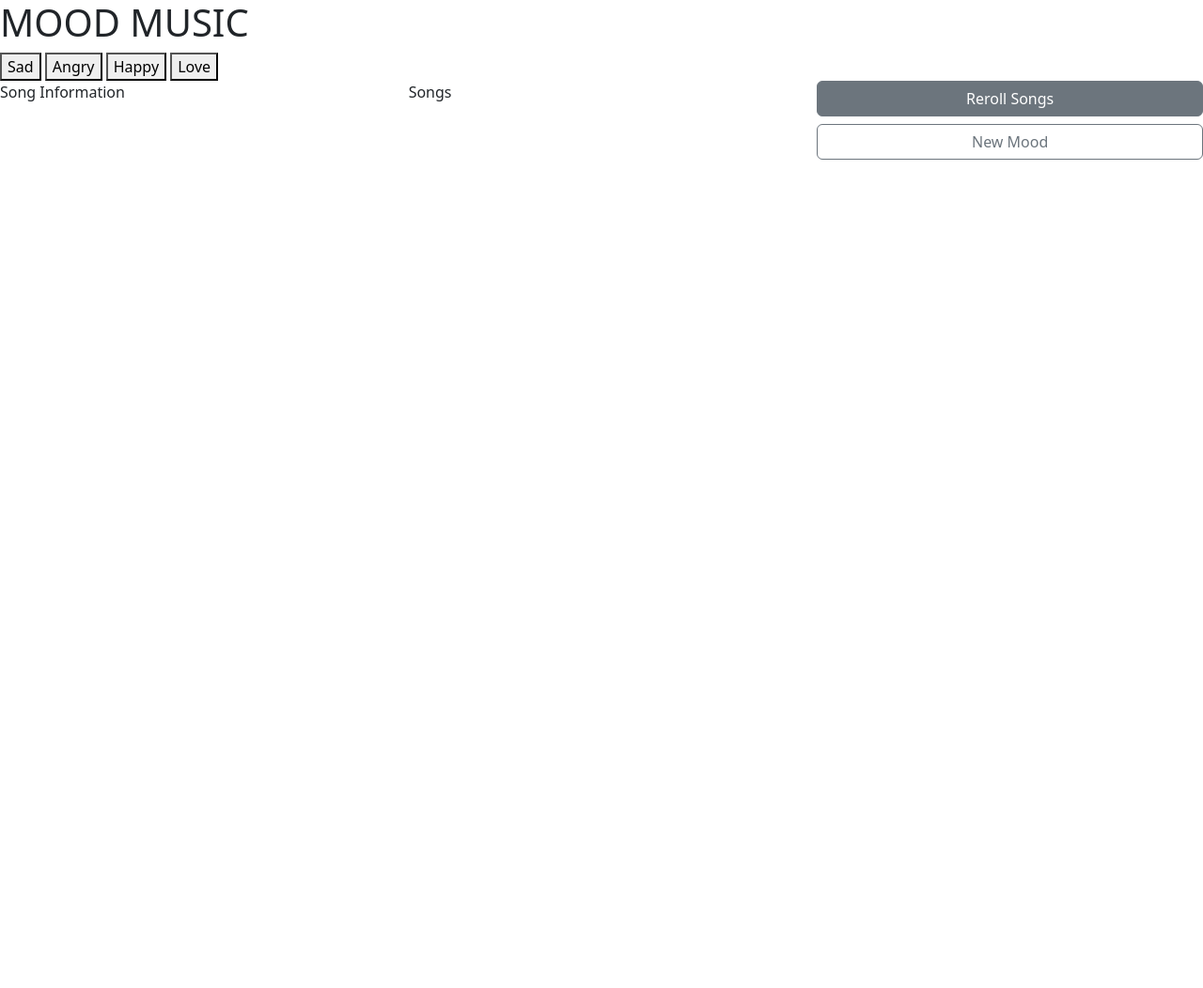
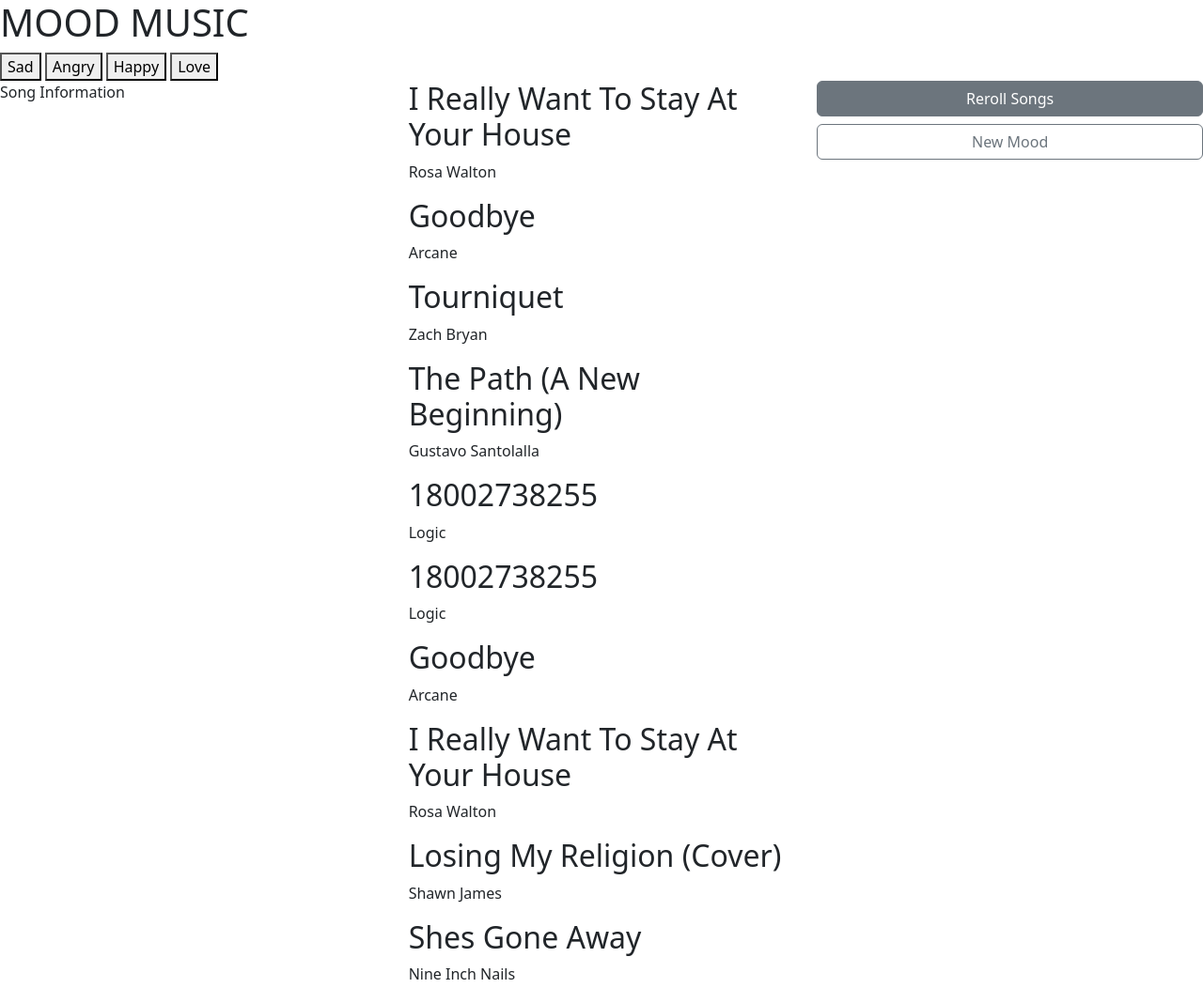
Before and after one commit to aelias-thepacer/mood_playlist_generator, a plain HTML site: page index.html in a window 1280 px wide. Shown: the whole page at 94% size. Before the commit the page ends 800 px from the top, so only its background shows below. Drawn offline with nearby package versions, Linux system fonts and the light colour scheme.

Commit message:
added code to display songs to webpage on button click

```diff
--- a/assets/js/script.js
+++ b/assets/js/script.js
@@ -4,16 +4,41 @@ let songArrayLove = [{songName:"Make It Wit Chu", songArtist:"Queens of The Ston
 let songArrayAngry = [{songName:"Rats", songArtist:"Cancer Bats"}, {songName:"My Heart is the Worst Kind of Weapon", songArist:"Fall Out Boy"}, {songName:"Track 1 R", songArtist:"'68"},{songName:"Mother", songArtist:"IDLES"},{songName:"Troglodyte", songArtist:"Viagra Boys"}, {songName:"Blood And Thunder", songArtsit:"Mastodon"}, {songName:"Cyberpsychosis", songArtist:"Faderhead"}, {songName:"God Run", songArtist:"505 Games"}, {songName:"Blood Code", songArtist:"Le Castle Vania"}, {songName:"Half-Life", songArtist:"Essenger"}, {songName:"Purify", songArtist:"Metallica"}, {songName:"Freebooter", songArtist:"High On Fire"}, {songName:"One Gun", songArtist:"Lamb Of God"}, {songName:"Explosia", songArtist:"Gojira"}, {songName:"Why You Gotta Kick Me While I’m Down", songArtist:"Bring Me The Horizon"}, {songName:"Deep End", songArtist:" I Prevail"}, {songName:"Reinventing Your Exit", songArtist:"Underoath"}, {songName:"The Crown", songArtist:"Stick To Your Guns"}];
 let songArrayCalm = [{songName:"Blue Reverie", songArtist:"ERRA"},{songName:" We Out Of Sight", songArtist:"Hundredth"},{songName:"Lesser Gods", songArtist:"Ghost Atlas"},{songName:"Slow Motion", songArtist:"Flor"},{songName:"Fluff", songArtist:"Black Sabbath"},{songName:"The Golden Rose", songArtist:"Tom Petty"},{songName:"Intermission", songArtist:"Truckerfighters"},{songName:"Kana Kassy", songArtist:"Ali Farke Toure"},{songName:"Sweden", songArtist:"C418"},{songName:"The River", songArtist:"Andrew Prahlow"},{songName:"Robotic Assist Module", songArtist:"Wojciech Golczewskie"},{songName:"Aria Math", songArtist:"C418"},{songName:"Lost Ember Main Title", songArtist:"Will Morton"},{songName:"Winter Is All Over You (Baauer Remix)", songArtist:"First Aid Kit"},{songName:"Alrighty Aphrodite", songArtist:"Peach Pit"},{songName:"We've Never Met but Can We Have a Cup of Coffee or Something", songArtist:"In Love With A Ghost"},{songName:"Hurt", songArtist:"Yung Lean"},{songName:"November Air", songArtist:"Zach Bryan"}];
 
-let currentMood = "none";
+let currentMood = songArraySad;
 let numberOfSongs = 10;
+let song;
 
+let songsDivEl = document.querySelector('#songsDiv');
 
 
 function songSelector(songArray, songsCalled) {
+    console.log("ran songSelector");
+    songsDivEl.innerHTML = "";
     for (let index = 0; index < songsCalled; index++) {
-        console.log(songArray[Math.floor(Math.random() * songArray.length)]);
+        song = songArray[Math.floor(Math.random() * songArray.length)];
+        console.log(song);
+        objectMaker(song);
 
     }
+}
+
+function objectMaker(object) {
+    let articleEl = document.createElement('article');
+    let titleEl = document.createElement('h2');
+    let contentEl = document.createElement('blockquote');
+    let posterEl = document.createElement('p');
+
+    titleEl.textContent = object.songName;
+    contentEl.textContent = object.songArtist;
+
+    songsDivEl.appendChild(articleEl);
+    articleEl.appendChild(titleEl);
+    articleEl.appendChild(contentEl);
+    articleEl.appendChild(posterEl);
+}
+
+function printSongs() {
+
 }
 
 
--- a/index.html
+++ b/index.html
@@ -28,7 +28,7 @@
       <!--TO DO Make display box for song info, showing info after mood is first clicked-->
       <p>Song Information</p>
       </div>
-      <div class="col-sm-4">
+      <div class="col-sm-4" id="songsDiv">
       <!--TO DO Make display box for 5 random mood-based songs, showing info after mood is first clicked-->
       <p>Songs</p>
       </div>
```
